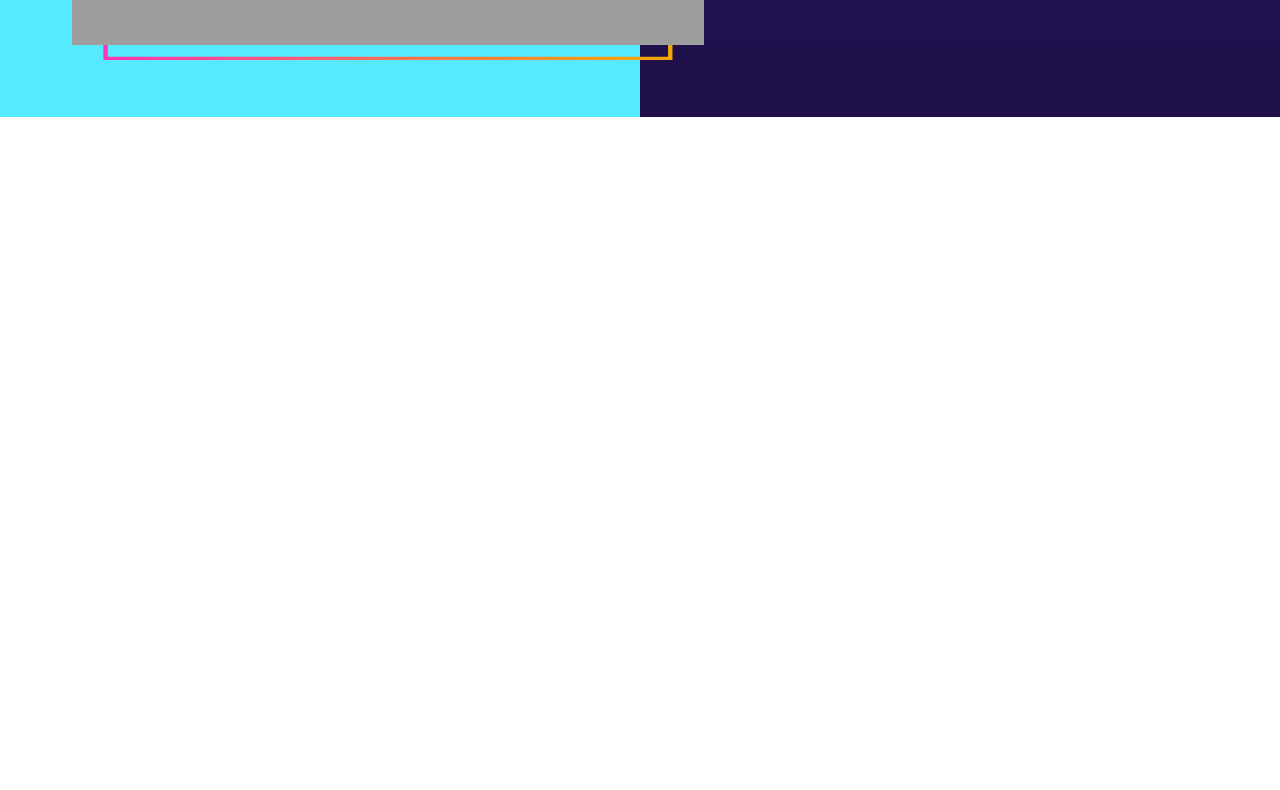
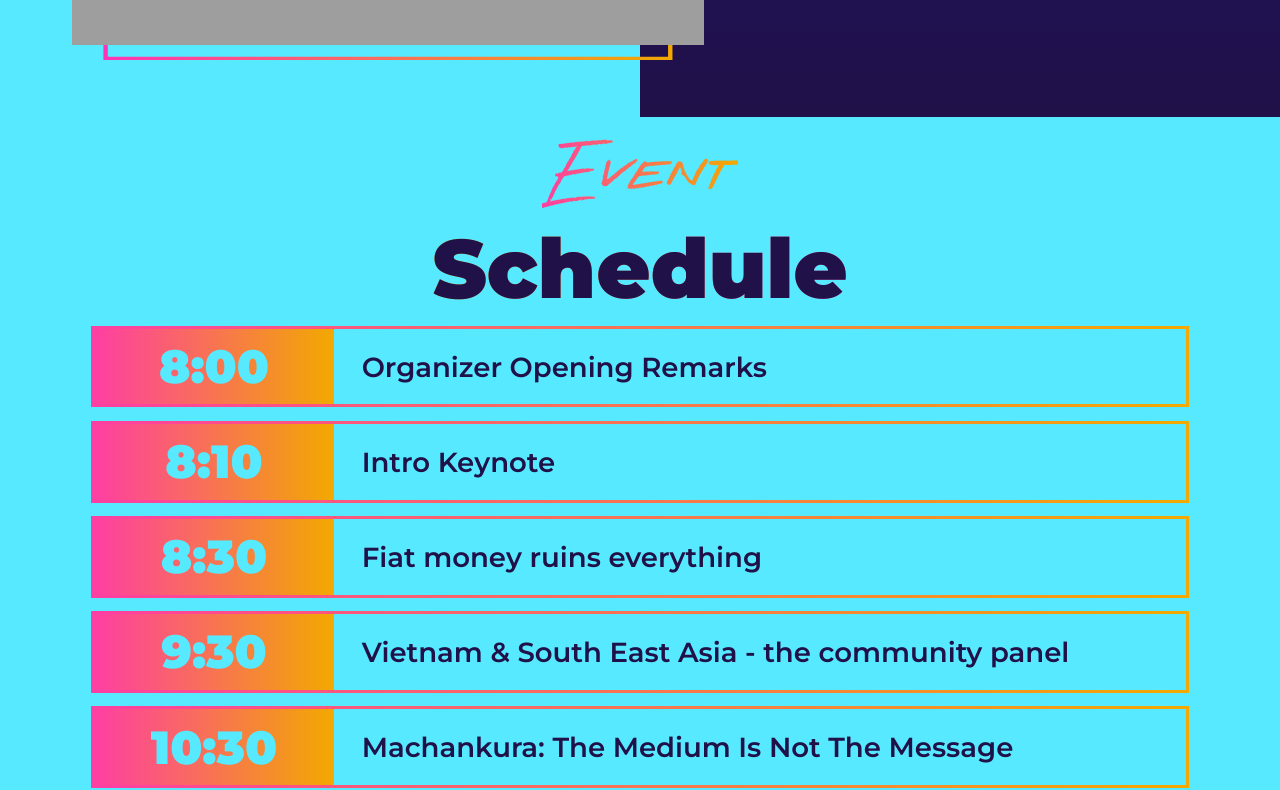
Before and after one commit to sbstnbnvds/beyond-lightning-vietnam, a React (Create React App) app: page /ticketing in a window 1280 px wide. Shown: the part 1054-1844 px from the top of the page. Before the commit the page ends 1171 px from the top, so only its background shows below. Built offline with nearby package versions, Linux system fonts and the light colour scheme; grey boxes are pictures that could not be loaded.

Commit message:
schedule section

```diff
--- /dev/null
+++ b/src/components/EventSchedule/EventSchedule.css
@@ -0,0 +1,50 @@
+section.schedule {
+  display: flex;
+  flex-direction: column;
+  align-items: center;
+  background-color: var(--sky-blue-color);
+  padding-bottom: 2em;
+}
+
+.schedule h2 span {
+  position: inherit;
+  background: var(--horizontal-persian-rose-to-american-yellow);
+  -webkit-background-clip: text;
+  background-clip: text;
+  color: transparent;
+
+}
+.schedule h2 {
+  text-align: center;
+  color: var(--russian-violet-color);
+  padding-top: 0.5625;
+}
+
+.schedule .bg-gradient {
+  background: var(--horizontal-persian-rose-to-american-yellow);
+}
+
+.schedule > .bg-gradient {
+  margin: 0.25em 0;
+  padding: 3px;
+  width: clamp(19.4375rem, -2.1286rem + 88.4762vw, 77.5rem);
+}
+
+.schedule .bg-gradient .bg-secondary {
+  width: 100%;
+}
+.schedule .bg-gradient .bg-secondary p {
+
+  /* width: 78%; */
+  flex: 0 1 auto;
+  color: var(--russian-violet-color);
+  margin: 0.75em 1em;
+}
+.schedule .bg-gradient .bg-gradient {
+  width: 22%;
+  flex: 0 0 auto;
+  font-size: 1.6875em;
+  font-weight: var(--font-weight-black);
+  justify-content: center;
+  align-items: center;
+}
--- /dev/null
+++ b/src/components/EventSchedule/EventSchedule.js
@@ -0,0 +1,101 @@
+import "./EventSchedule.css"
+
+const EventSchedule = () => {
+
+  var ListOfEvents = [
+    {
+      id: 1,
+      time: "8:00",
+      text: "Organizer Opening Remarks"
+    },
+    {
+      id: 2,
+      time: "8:10",
+      text: "Intro Keynote"
+    },
+    {
+      id: 3,
+      time: "8:30",
+      text: "Fiat money ruins everything"
+    },
+    {
+      id: 4,
+      time: "9:30",
+      text: "Vietnam & South East Asia - the community panel"
+    },
+    {
+      id: 5,
+      time: "10:30",
+      text: "Machankura: The Medium Is Not The Message"
+    },
+    {
+      id: 6,
+      time: "11:30",
+      text: "The money race between CBDC and bitcoin lightning in South East Asia"
+    },
+    {
+      id: 7,
+      time: "12:30",
+      text: "Lightning on the Web"
+    },
+    {
+      id: 8,
+      time: "1:30",
+      text: "Asset tokenization over Lightning"
+    },
+    {
+      id: 9,
+      time: "2:30",
+      text: "Performance vs security in LN mode implementations"
+    },
+    {
+      id: 10,
+      time: "3:30",
+      text: "Usability of the Lightning - Problems and solutions"
+    },
+    {
+      id: 11,
+      time: "4:30",
+      text: "Bitcoin adoption from Japan - Failures and lessons"
+    },
+    {
+      id: 12,
+      time: "5:10",
+      text: "BOB Space BKK - tales from the trenches"
+    },
+    {
+      id: 13,
+      time: "6:00",
+      text: "Closing remarks for Day 1"
+    }
+  ]
+
+  ListOfEvents.map((event) =>
+    < div className="bg-gradient flex" >
+      <div className="bg-secondary flex">
+        <div className="bg-gradient flex">
+          {event.time}
+        </div>
+        <p>{event.text}</p>
+      </div>
+    </div >
+  )
+  return (
+    <section className="schedule">
+      <h2><span className="break-span">Event </span>Schedule</h2>
+      {ListOfEvents.map((event) =>
+        < div className="bg-gradient flex" >
+          <div className="bg-secondary flex">
+            <div className="bg-gradient flex">
+              {event.time}
+            </div>
+            <p>{event.text}</p>
+          </div>
+        </div >
+      )}
+
+    </section>
+  )
+}
+
+export default EventSchedule
--- a/src/pages/TicketingPage.js
+++ b/src/pages/TicketingPage.js
@@ -1,8 +1,11 @@
+import EventSchedule from "../components/EventSchedule/EventSchedule"
 import SimpleTicketingPackages from "../components/SimpleTicketingPackages/SimpleTicketingPackages"
 
 const TicketingPage = () => {
-  return (
-    <SimpleTicketingPackages/>
+  return (<>
+    <SimpleTicketingPackages />
+    <EventSchedule />
+  </>
   )
 }
 
```
